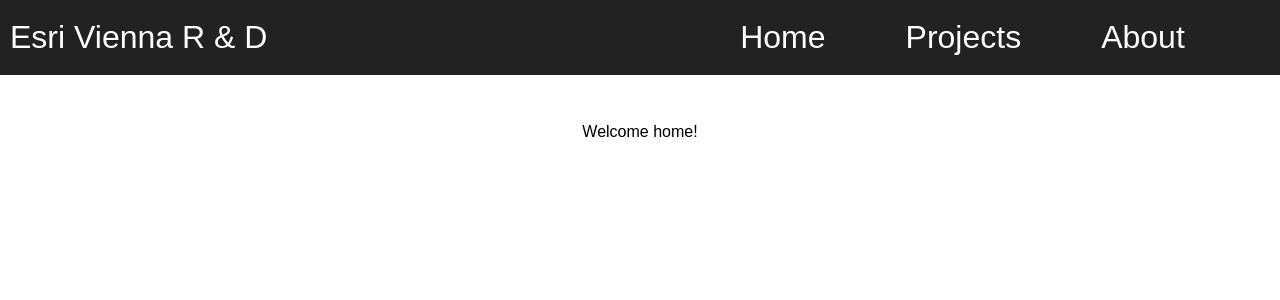
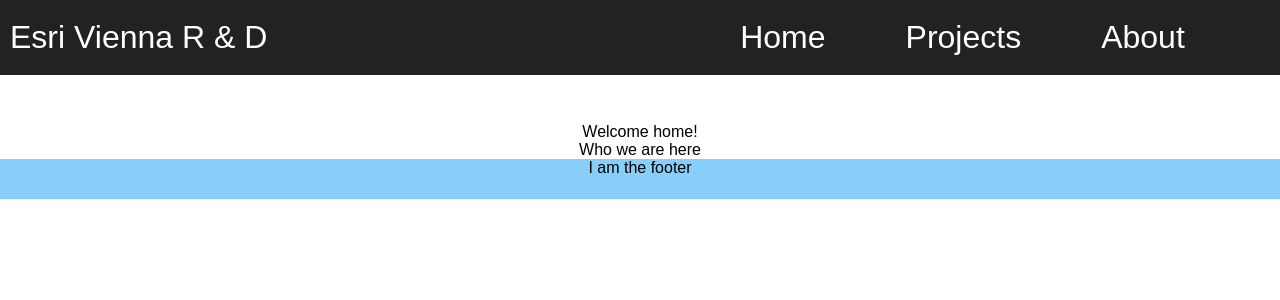
Before and after one commit to tyanthony/idt-website, a React (Create React App) app in the folder website/: page / in a window 1280 px wide. Shown: the top 300 px of the page. Built offline with nearby package versions, Linux system fonts and the light colour scheme.

Commit message:
initial footer added

```diff
--- a/website/src/App.css
+++ b/website/src/App.css
@@ -1,8 +1,13 @@
 .App {
-  text-align: left;
+  text-align: center;
+  height: 100%;
+  width: 100%;
+  display: flex;
+  flex-direction: column;
 }
 
 .App-header {
+  text-align: left;
   background-color: #222;
   color: white;
   vertical-align: middle;
--- a/website/src/App.js
+++ b/website/src/App.js
@@ -3,6 +3,7 @@ import React, { Component } from 'react';
 import './App.css';
 
 import Header from './Header/Header.js';
+import Footer from './Footer/Footer.js'
 import Home from './Home/Home.js';
 
 class App extends Component {
@@ -12,7 +13,12 @@ class App extends Component {
         <header className="App-header">
           <Header />
         </header>
-        <Home />
+        <main>
+          <Home />
+        </main>
+        <footer>
+          <Footer />
+        </footer>
       </div>
     );
   }
--- /dev/null
+++ b/website/src/Footer/Footer.css
@@ -0,0 +1,6 @@
+.foot {
+  text-align: center;
+  background-color: lightskyblue;
+  min-height: 40px;
+  vertical-align: middle;
+}
--- /dev/null
+++ b/website/src/Footer/Footer.js
@@ -0,0 +1,11 @@
+import React, { Component } from 'react';
+
+import './Footer.css';
+
+class Footer extends Component {
+  render() {
+    return <div className="foot">I am the footer</div>;
+  }
+}
+
+export default Footer;
--- a/website/src/Home/Home.js
+++ b/website/src/Home/Home.js
@@ -4,8 +4,13 @@ import './Home.css';
 
 class Home extends Component {
   render() {
+    const whoWeAre = <div>Who we are here</div>;
+
     return (
-      <div className="home">Welcome home!</div>
+      <div className="home">
+        Welcome home!
+        {whoWeAre}
+      </div>
     );
   }
 }
```
